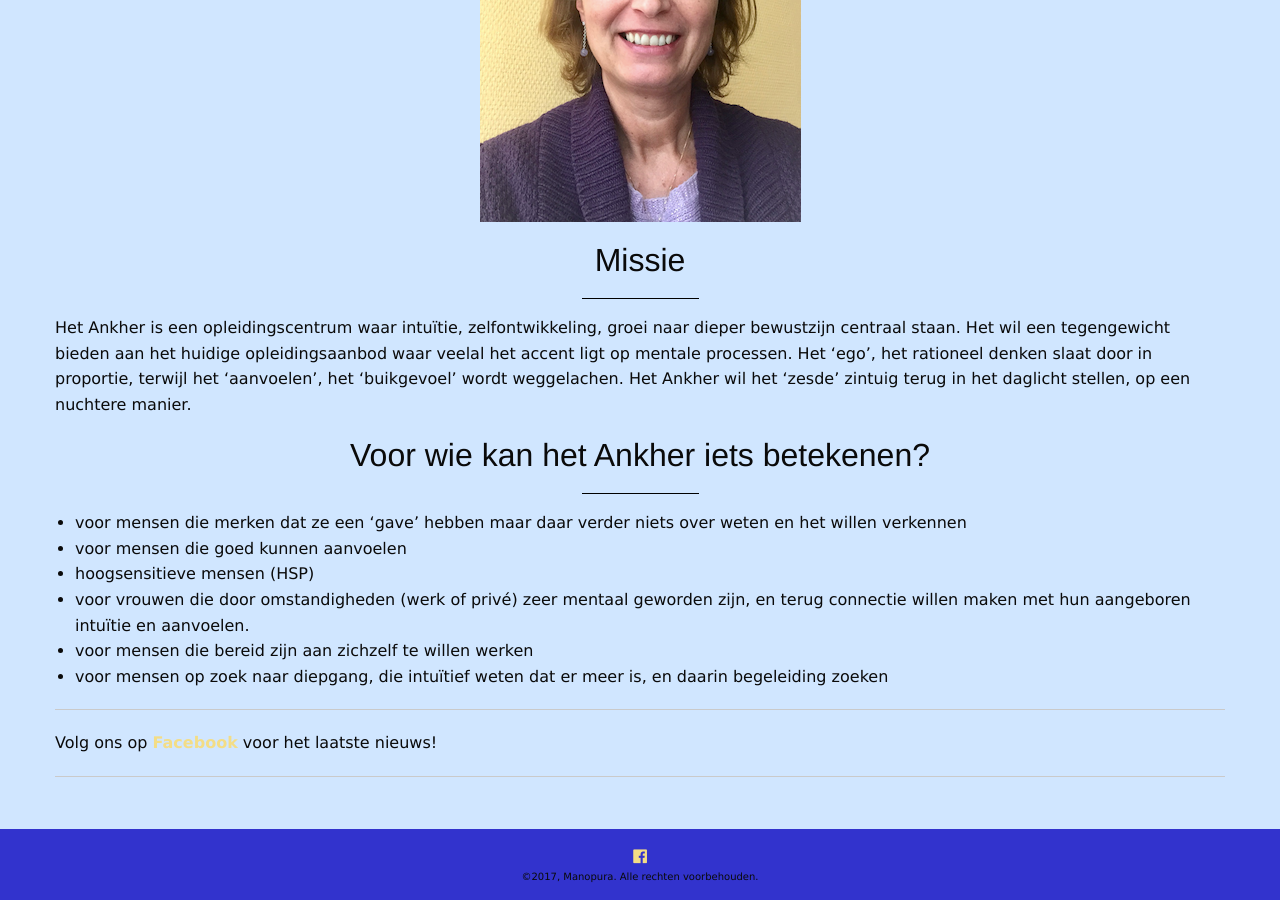
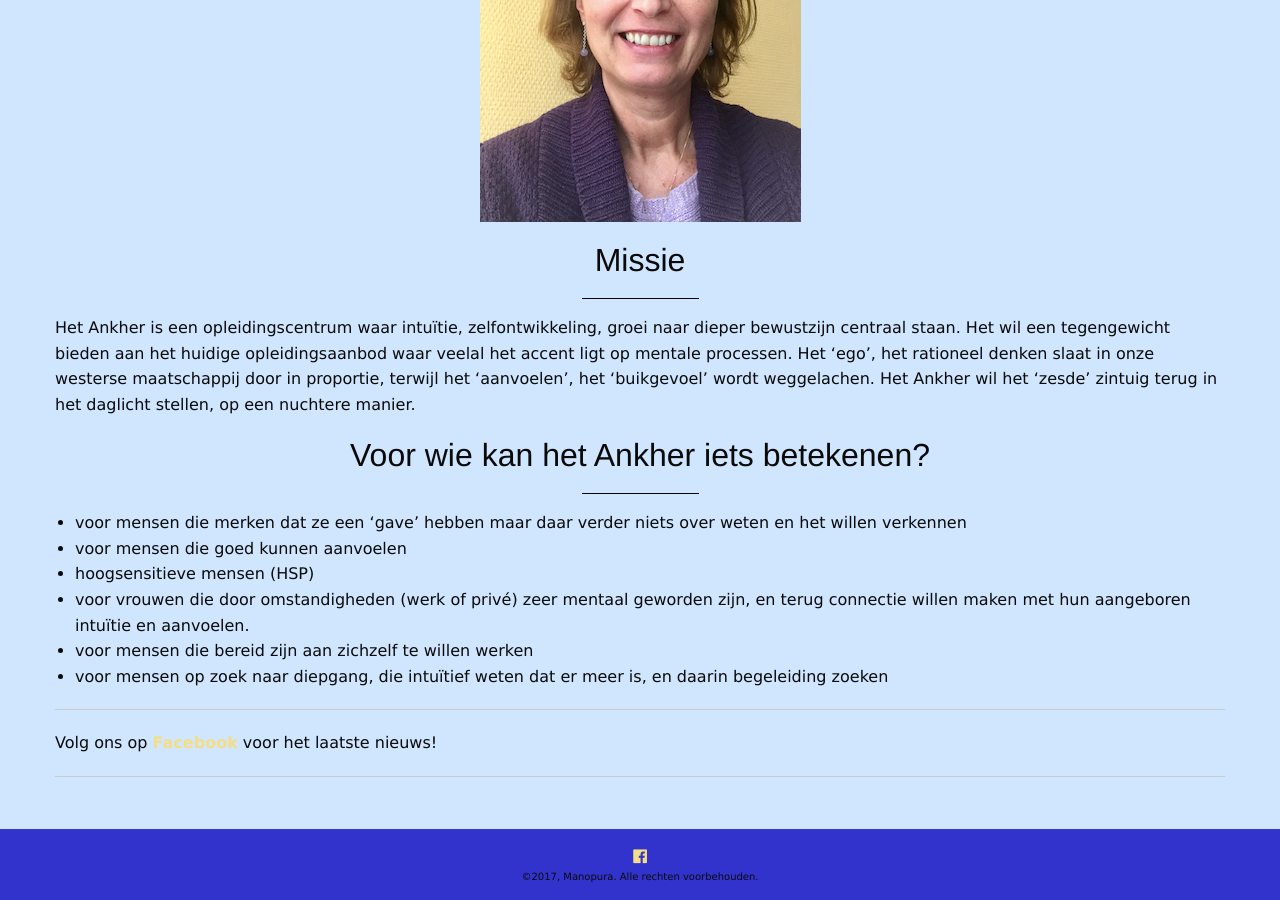
Before and after one commit to ankher/ankher.github.io, a Jekyll site: the page built from index.md, in a window 1280 px wide and 900 px high, scrolled down 1868 px. Built offline with Jekyll 4.4.1, drawn with Linux system fonts in a browser that asks for light colours; nearby versions of some CDN libraries.

Commit message:
Update index.md

```diff
--- a/index.md
+++ b/index.md
@@ -52,7 +52,7 @@ Ik ben heel blij met deze gang van zaken; het liep zoals het moest lopen, voor m
 
 
 # Missie
-Het Ankher is een opleidingscentrum waar intuïtie, zelfontwikkeling, groei naar dieper bewustzijn centraal staan. Het wil een tegengewicht bieden aan het huidige opleidingsaanbod waar veelal het accent ligt op mentale processen. Het 'ego', het rationeel denken slaat door in proportie, terwijl het 'aanvoelen', het 'buikgevoel' wordt weggelachen. Het Ankher wil het 'zesde' zintuig terug in het daglicht stellen, op een nuchtere manier.
+Het Ankher is een opleidingscentrum waar intuïtie, zelfontwikkeling, groei naar dieper bewustzijn centraal staan. Het wil een tegengewicht bieden aan het huidige opleidingsaanbod waar veelal het accent ligt op mentale processen. Het 'ego', het rationeel denken slaat in onze westerse maatschappij door in proportie, terwijl het 'aanvoelen', het 'buikgevoel' wordt weggelachen. Het Ankher wil het 'zesde' zintuig terug in het daglicht stellen, op een nuchtere manier.
 
 
 
```
